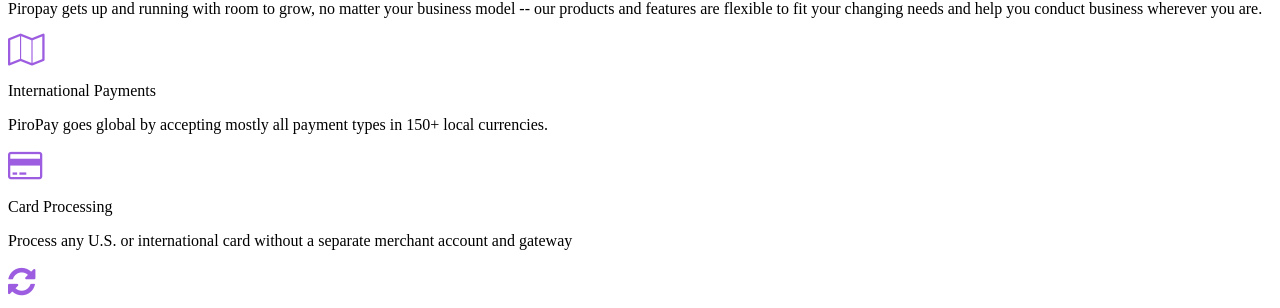
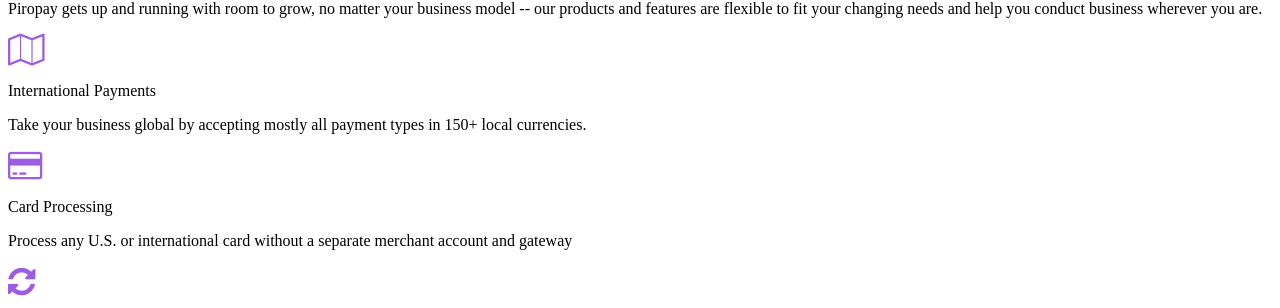
Before and after one commit to Banqee/piropay.github.io, a Jekyll site: the page built from _posts/2016-02-06-cabin.markdown, in a window 1280 px wide and 900 px high, scrolled down 2242 px. Shown: the part 144-452 px from the top of the window. Built offline with Jekyll 4.4.1, drawn with Linux system fonts in a browser that asks for light colours; nearby versions of some CDN libraries; comment, search, counter and statistics services are not loaded.

Commit message:
Update features.html

```diff
--- a/_includes/features.html
+++ b/_includes/features.html
@@ -13,7 +13,7 @@
 		<span style="color:#9D5DE0"><i class="fa fa-map-o fa-2x" aria-hidden="true"></i> </span>
 	                    </p>
 		<p class="fbox-header tc"> International Payments </p>
-		<p class="fbox-text tc"> PiroPay goes global by accepting mostly all payment types in 150+&nbsp;local&nbsp;currencies. </p>
+		<p class="fbox-text tc"> Take your business global by accepting mostly all payment types in 150+&nbsp;local&nbsp;currencies. </p>
 		</div>
 
 		<div class="fbox col-xs-12 col-sm-12 col-md-4 col-lg-4 ">
```
